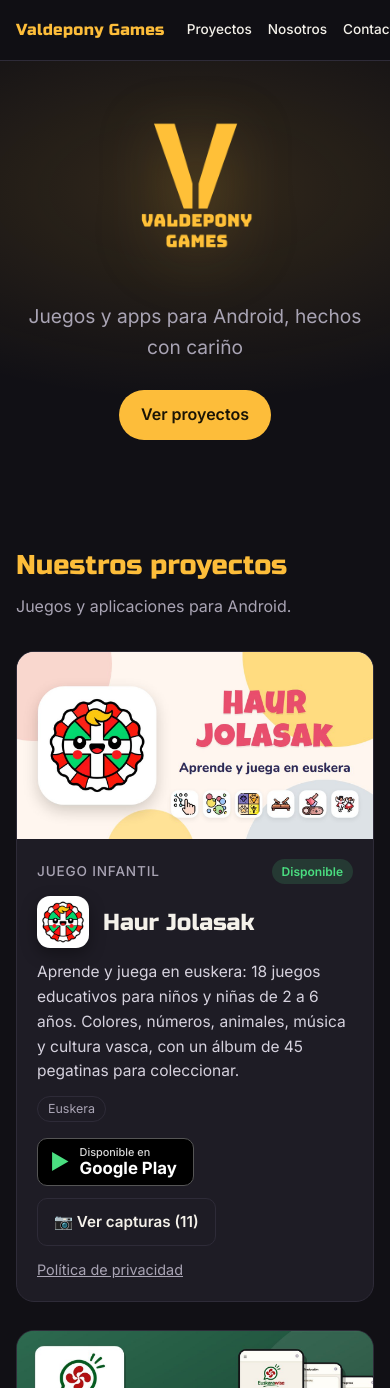
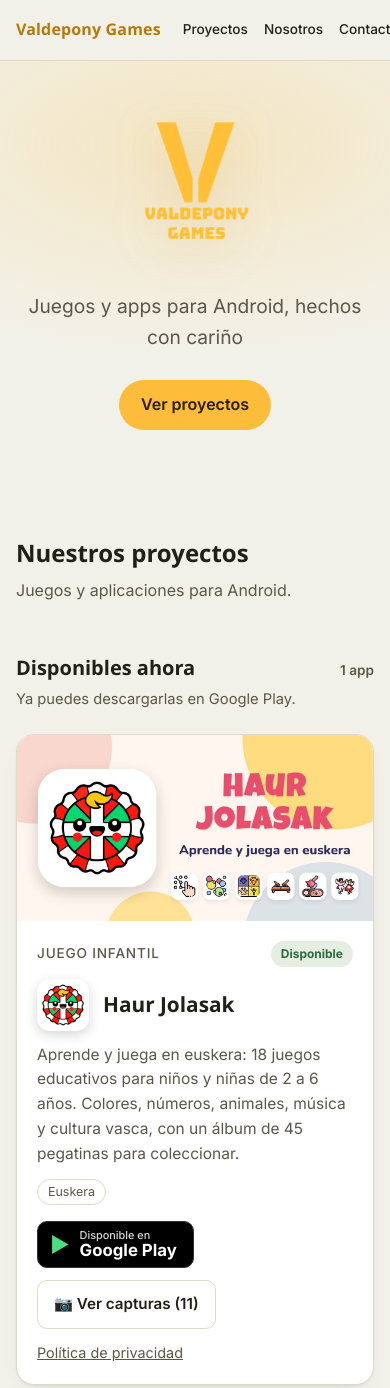
Before and after one commit to valdeponygames/valdeponygames.github.io, a plain HTML site: page index.html in a window 390 px wide. Shown: the top 1388 px of the page. Drawn offline with Linux system fonts and the light colour scheme; a web font is replaced by a local one.

Commit message:
Nuevo diseño claro de la web, con los publicados siempre primero
- Tema claro (fondo cálido, tipografía Unbounded + Inter), en vez del oscuro casi negro de antes
- Los proyectos se separan en dos secciones con su propia explicación: «Disponibles ahora» y «En camino», en vez de una sola fila donde había que fijarse en una etiqueta
- Páginas de política de privacidad a juego con el nuevo estilo
- La galería de capturas mantiene fondo oscuro a propósito, para que se vean mejor las fotos

Co-Authored-By: Claude Sonnet 5 <noreply@anthropic.com>

```diff
--- a/css/privacy.css
+++ b/css/privacy.css
@@ -1,4 +1,4 @@
-:root { --bg: #111015; --surface: #1e1c25; --line: #2e2b38; --text: #f4f1ea; --muted: #a9a4b4; --accent: #fdbd3a; }
+:root { --bg: #f2f1e9; --surface: #ffffff; --line: #ded9c8; --text: #221f17; --muted: #5c5648; --accent: #b5790a; }
 * { box-sizing: border-box; }
 body { margin: 0; background: var(--bg); color: var(--text); font: 17px/1.65 "Inter", system-ui, -apple-system, "Segoe UI", Roboto, sans-serif; }
 a { color: var(--accent); }
@@ -6,14 +6,14 @@ header { border-bottom: 1px solid var(--line); padding: 28px 16px 22px; }
 header .in, main { max-width: 760px; margin: 0 auto; }
 .back { display: inline-block; margin-bottom: 14px; font-size: .9rem; color: var(--muted); text-decoration: none; }
 .back:hover { color: var(--accent); }
-h1 { margin: 0; font-size: 1.7rem; line-height: 1.25; }
+h1 { margin: 0; font-size: 1.7rem; line-height: 1.25; font-family: "Unbounded", "Inter", sans-serif; font-weight: 600; }
 .date { margin: 6px 0 0; color: var(--muted); font-size: .9rem; }
 nav.lang { display: flex; gap: 8px; margin-top: 14px; flex-wrap: wrap; }
 nav.lang a { border: 1px solid var(--line); border-radius: 999px; padding: 3px 14px; text-decoration: none; color: var(--text); font-size: .9rem; }
 nav.lang a:hover { border-color: var(--accent); }
 main { padding: 8px 16px 48px; }
-section { background: var(--surface); border: 1px solid var(--line); border-radius: 16px; padding: 6px 24px 20px; margin: 24px 0; }
-h2 { color: var(--accent); }
+section { background: var(--surface); border: 1px solid var(--line); border-radius: 16px; padding: 6px 24px 20px; margin: 24px 0; box-shadow: 0 1px 2px rgba(34, 31, 23, .05), 0 10px 24px -14px rgba(34, 31, 23, .18); }
+h2 { color: var(--accent); font-family: "Unbounded", "Inter", sans-serif; font-weight: 600; font-size: 1.3rem; }
 h3 { margin: 22px 0 4px; font-size: 1.05rem; }
-p, li { color: #d6d2de; }
+p, li { color: var(--muted); }
 footer { text-align: center; color: var(--muted); font-size: .85rem; padding: 0 16px 32px; }
--- a/css/style.css
+++ b/css/style.css
@@ -1,16 +1,21 @@
 :root {
-  --bg: #111015;
-  --bg-alt: #17161d;
-  --surface: #1e1c25;
-  --line: #2e2b38;
-  --text: #f4f1ea;
-  --muted: #a9a4b4;
-  --accent: #fdbd3a;      /* amarillo del logo */
-  --accent-ink: #1a1405;
-  --ok: #4ade80;
+  --bg: #f2f1e9;
+  --bg-alt: #e9e7da;
+  --surface: #ffffff;
+  --line: #ded9c8;
+  --text: #221f17;
+  --muted: #5c5648;
+  --accent: #b5790a;      /* ámbar del logo, oscurecido para contraste sobre fondo claro */
+  --accent-bg: #fdbd3a;   /* amarillo del logo, para fondos de botones */
+  --accent-ink: #2a1c02;
+  --ok: #2f6b3f;
+  --ok-bg: #e4efe1;
+  --soon: #8a5a12;
+  --soon-bg: #f4e6c8;
   --radius: 18px;
-  --font-title: "Russo One", "Segoe UI", system-ui, sans-serif;
+  --font-title: "Unbounded", "Segoe UI", system-ui, sans-serif;
   --font-body: "Inter", system-ui, -apple-system, "Segoe UI", Roboto, sans-serif;
+  --shadow-card: 0 1px 2px rgba(34, 31, 23, .05), 0 10px 24px -14px rgba(34, 31, 23, .18);
 }
 
 * { box-sizing: border-box; }
@@ -30,12 +35,12 @@ a { color: var(--accent); }
 /* ---------- Barra superior ---------- */
 .topbar {
   position: sticky; top: 0; z-index: 10;
-  background: rgba(17, 16, 21, .85);
+  background: rgba(242, 241, 233, .88);
   backdrop-filter: blur(10px);
   border-bottom: 1px solid var(--line);
 }
 .topbar__inner { display: flex; align-items: center; justify-content: space-between; height: 60px; gap: 16px; }
-.brand { font-family: var(--font-title); color: var(--accent); text-decoration: none; font-size: 1.15rem; letter-spacing: .02em; white-space: nowrap; }
+.brand { font-family: var(--font-title); font-weight: 600; color: var(--accent); text-decoration: none; font-size: 1.05rem; letter-spacing: .01em; white-space: nowrap; }
 .nav { display: flex; gap: 4px; }
 .nav a { color: var(--text); text-decoration: none; font-weight: 500; font-size: .95rem; padding: 6px 10px; border-radius: 8px; }
 .nav a:hover { background: var(--surface); color: var(--accent); }
@@ -45,11 +50,11 @@ a { color: var(--accent); }
   padding: 56px 0 72px;
   text-align: center;
   background:
-    radial-gradient(600px 300px at 50% 30%, rgba(253, 189, 58, .14), transparent 70%),
+    radial-gradient(600px 300px at 50% 20%, rgba(253, 189, 58, .22), transparent 70%),
     var(--bg);
 }
 .hero__inner { display: flex; flex-direction: column; align-items: center; }
-.hero__logo { width: auto; height: 240px; filter: drop-shadow(0 10px 30px rgba(253, 189, 58, .25)); }
+.hero__logo { width: auto; height: 220px; filter: drop-shadow(0 10px 24px rgba(181, 121, 10, .18)); }
 .hero__tagline { font-size: 1.2rem; color: var(--muted); max-width: 520px; margin: 24px 0 28px; }
 .hero__actions { display: flex; gap: 12px; flex-wrap: wrap; justify-content: center; }
 
@@ -61,33 +66,42 @@ a { color: var(--accent); }
   transition: transform .15s ease, background .15s ease, border-color .15s ease;
 }
 .btn:hover { transform: translateY(-2px); }
-.btn--primary { background: var(--accent); color: var(--accent-ink); }
+.btn--primary { background: var(--accent-bg); color: var(--accent-ink); }
 .btn--ghost { border: 2px solid var(--line); color: var(--text); }
 .btn--ghost:hover { border-color: var(--accent); }
 .btn--big { font-size: 1.1rem; padding: 14px 26px; word-break: break-all; }
 .btn--play {
-  background: #000; color: #fff; border: 1px solid #555;
+  background: #000; color: #fff; border: 1px solid #333;
   border-radius: 10px; padding: 7px 16px 7px 12px; line-height: 1.15;
 }
 .btn--play small { display: block; font-size: .68rem; font-weight: 500; opacity: .85; }
 .btn--play strong { display: block; font-size: 1.05rem; }
-.btn--play__icon { font-size: 1.3rem; color: var(--ok); }
-.btn--play:hover { border-color: #aaa; }
+.btn--play__icon { font-size: 1.3rem; color: #4ade80; }
+.btn--play:hover { border-color: #666; }
 
 /* ---------- Secciones ---------- */
 .section { padding: 72px 0; }
 .section--alt { background: var(--bg-alt); border-block: 1px solid var(--line); }
-.section__title { font-family: var(--font-title); font-weight: 400; font-size: clamp(1.7rem, 4vw, 2.3rem); margin: 0 0 6px; color: var(--accent); }
+.section__title { font-family: var(--font-title); font-weight: 600; font-size: clamp(1.5rem, 3.6vw, 2rem); margin: 0 0 6px; color: var(--text); }
 .section__lead { color: var(--muted); margin: 0 0 32px; }
 
+/* ---------- Grupos de proyectos (Disponibles ahora / En camino) ---------- */
+.project-group { margin-top: 48px; }
+.project-group:first-child { margin-top: 0; }
+.project-group__head { display: flex; align-items: baseline; justify-content: space-between; gap: 16px; flex-wrap: wrap; margin: 0 0 4px; }
+.project-group__head h3 { font-family: var(--font-title); font-weight: 600; font-size: 1.25rem; margin: 0; color: var(--text); }
+.project-group__count { font-size: .85rem; font-weight: 600; color: var(--muted); }
+.project-group__sub { margin: 0 0 22px; color: var(--muted); font-size: .92rem; max-width: 60ch; }
+
 /* ---------- Tarjetas de proyectos ---------- */
-.grid { display: grid; grid-template-columns: repeat(auto-fill, minmax(min(100%, 440px), 1fr)); gap: 28px; }
+.grid { display: grid; grid-template-columns: repeat(auto-fill, minmax(min(100%, 440px), 1fr)); gap: 24px; }
 .card {
   display: flex; flex-direction: column;
   background: var(--surface); border: 1px solid var(--line); border-radius: var(--radius);
-  overflow: hidden; transition: transform .2s ease, border-color .2s ease;
+  overflow: hidden; box-shadow: var(--shadow-card);
+  transition: transform .2s ease, border-color .2s ease;
 }
-.card:hover { transform: translateY(-4px); border-color: #4a4558; }
+.card:hover { transform: translateY(-4px); border-color: #c9c2ab; }
 .card__cover {
   position: relative; display: block; width: 100%; padding: 0; border: 0; margin: 0;
   aspect-ratio: 1200 / 630; overflow: hidden; background: var(--c);
@@ -96,7 +110,7 @@ button.card__cover { cursor: zoom-in; }
 .card__cover img { width: 100%; height: 100%; object-fit: cover; transition: transform .35s ease; }
 .card__zoom {
   position: absolute; right: 12px; bottom: 12px;
-  background: rgba(17, 16, 21, .78); color: #fff; font: 600 .85rem var(--font-body);
+  background: rgba(34, 31, 23, .8); color: #fff; font: 600 .85rem var(--font-body);
   padding: 6px 12px; border-radius: 999px; opacity: 0; transform: translateY(6px);
   transition: opacity .2s ease, transform .2s ease;
 }
@@ -106,9 +120,9 @@ button.card__cover:hover .card__zoom, button.card__cover:focus-visible .card__zo
 .card__meta { display: flex; justify-content: space-between; align-items: center; gap: 8px; }
 .card__type { color: var(--muted); font-size: .85rem; font-weight: 500; text-transform: uppercase; letter-spacing: .06em; }
 .card__head { display: flex; align-items: center; gap: 14px; }
-.card__icon { width: 52px; height: 52px; border-radius: 13px; box-shadow: 0 6px 16px rgba(0, 0, 0, .35); object-fit: cover; flex: none; }
-.card__title { font-family: var(--font-title); font-weight: 400; font-size: 1.45rem; margin: 0; }
-.card__desc { margin: 0; color: #d6d2de; font-size: .97rem; flex: 1; }
+.card__icon { width: 52px; height: 52px; border-radius: 13px; box-shadow: 0 4px 12px rgba(34, 31, 23, .18); object-fit: cover; flex: none; }
+.card__title { font-family: var(--font-title); font-weight: 600; font-size: 1.3rem; margin: 0; }
+.card__desc { margin: 0; color: var(--muted); font-size: .97rem; flex: 1; }
 .card__actions { display: flex; align-items: center; gap: 12px; flex-wrap: wrap; margin-top: 4px; }
 .btn--shots {
   font: inherit; font-weight: 600; font-size: .95rem; cursor: pointer;
@@ -118,14 +132,14 @@ button.card__cover:hover .card__zoom, button.card__cover:focus-visible .card__zo
 .link { color: var(--muted); font-size: .9rem; align-self: flex-start; }
 .link:hover { color: var(--accent); }
 
-.badge { font-size: .75rem; font-weight: 600; padding: 3px 10px; border-radius: 999px; background: rgba(253, 189, 58, .15); color: var(--accent); white-space: nowrap; }
-.badge--ok { background: rgba(74, 222, 128, .15); color: var(--ok); }
+.badge { font-size: .75rem; font-weight: 700; padding: 3px 10px; border-radius: 999px; background: var(--soon-bg); color: var(--soon); white-space: nowrap; }
+.badge--ok { background: var(--ok-bg); color: var(--ok); }
 
 .chips { list-style: none; display: flex; flex-wrap: wrap; gap: 6px; padding: 0; margin: 0; }
 .chips li { font-size: .78rem; padding: 2px 10px; border-radius: 999px; border: 1px solid var(--line); color: var(--muted); }
 
 /* ---------- Nosotros ---------- */
-.about p { font-size: 1.08rem; color: #d6d2de; max-width: 720px; }
+.about p { font-size: 1.08rem; color: var(--muted); max-width: 720px; }
 .values { list-style: none; padding: 0; margin: 28px 0 0; display: flex; flex-wrap: wrap; gap: 12px; }
 .values li { background: var(--surface); border: 1px solid var(--line); border-radius: 12px; padding: 10px 16px; font-weight: 500; }
 .values span { margin-right: 6px; }
@@ -149,18 +163,18 @@ button.card__cover:hover .card__zoom, button.card__cover:focus-visible .card__zo
 .footer__links a { color: var(--muted); }
 .footer__links a:hover { color: var(--accent); }
 
-/* ---------- Galería de capturas ---------- */
+/* ---------- Galería de capturas (fondo oscuro a propósito: así se ven mejor las fotos) ---------- */
 body.no-scroll { overflow: hidden; }
 .gallery {
   width: 100vw; height: 100dvh; max-width: none; max-height: none; margin: 0; padding: 0; border: 0;
-  background: rgba(10, 9, 13, .96); color: var(--text);
+  background: rgba(14, 12, 8, .97); color: #f4f1ea;
   display: none; flex-direction: column;
 }
 .gallery[open] { display: flex; }
 .gallery::backdrop { background: rgba(0, 0, 0, .6); }
 .gallery__head { display: flex; align-items: center; gap: 14px; padding: 14px 16px; }
-.gallery__title { font-family: var(--font-title); font-weight: 400; font-size: 1.3rem; margin: 0; color: var(--accent); }
-.gallery__count { color: var(--muted); font-size: .9rem; flex: 1; }
+.gallery__title { font-family: var(--font-title); font-weight: 600; font-size: 1.2rem; margin: 0; color: var(--accent-bg); }
+.gallery__count { color: #cfc9b8; font-size: .9rem; flex: 1; }
 .gallery__close, .gallery__nav {
   font: inherit; cursor: pointer; color: #fff; background: rgba(255, 255, 255, .1);
   border: 1px solid rgba(255, 255, 255, .15); border-radius: 999px;
@@ -174,19 +188,19 @@ body.no-scroll { overflow: hidden; }
 }
 .gallery__track::-webkit-scrollbar { display: none; }
 .gallery__slide { flex: none; height: 100%; margin: 0; display: flex; align-items: center; justify-content: center; scroll-snap-align: center; }
-.gallery__slide img { max-height: 100%; max-width: 84vw; width: auto; height: auto; object-fit: contain; border-radius: 12px; box-shadow: 0 16px 40px rgba(0, 0, 0, .5); }
+.gallery__slide img { max-height: 100%; max-width: 84vw; width: auto; height: auto; object-fit: contain; border-radius: 12px; box-shadow: 0 16px 40px rgba(0, 0, 0, .6); }
 .gallery__nav { position: absolute; top: 50%; transform: translateY(-50%); z-index: 1; width: 52px; height: 52px; font-size: 2rem; line-height: 1; }
 .gallery__nav--prev { left: 16px; }
 .gallery__nav--next { right: 16px; }
 .gallery__nav:disabled { opacity: .25; cursor: default; }
-.gallery__caption { text-align: center; margin: 0; padding: 14px 16px 20px; color: #d6d2de; min-height: 1.6em; }
+.gallery__caption { text-align: center; margin: 0; padding: 14px 16px 20px; color: #cfc9b8; min-height: 1.6em; }
 
 /* ---------- Móvil ---------- */
 @media (max-width: 600px) {
   .nav a { padding: 6px 6px; font-size: .85rem; }
   .brand { font-size: 1rem; }
   .hero { padding: 36px 0 52px; }
-  .hero__logo { height: 180px; }
+  .hero__logo { height: 170px; }
   .section { padding: 52px 0; }
   .grid { grid-template-columns: 1fr; }
   .gallery__nav { display: none; }
--- a/index.html
+++ b/index.html
@@ -5,14 +5,14 @@
   <meta name="viewport" content="width=device-width, initial-scale=1">
   <title>Valdepony Games · Juegos y apps para Android</title>
   <meta name="description" content="Valdepony Games: juegos y aplicaciones para Android. Haur Jolasak, EuskaraWise, Hiru txirlo y Mi Maleta.">
-  <meta name="theme-color" content="#111015">
+  <meta name="theme-color" content="#f2f1e9">
   <meta property="og:title" content="Valdepony Games">
   <meta property="og:description" content="Juegos y apps para Android, hechos con cariño">
   <meta property="og:image" content="img/logo-valdepony.png">
   <link rel="icon" href="img/favicon.svg" type="image/svg+xml">
   <link rel="preconnect" href="https://fonts.googleapis.com">
   <link rel="preconnect" href="https://fonts.gstatic.com" crossorigin>
-  <link href="https://fonts.googleapis.com/css2?family=Russo+One&family=Inter:wght@400;500;600;700&display=swap" rel="stylesheet">
+  <link href="https://fonts.googleapis.com/css2?family=Unbounded:wght@500;600;700&family=Inter:wght@400;500;600;700&display=swap" rel="stylesheet">
   <link rel="stylesheet" href="css/style.css">
 </head>
 <body>
@@ -44,7 +44,24 @@
       <div class="wrap">
         <h2 class="section__title">Nuestros proyectos</h2>
         <p class="section__lead">Juegos y aplicaciones para Android.</p>
-        <div class="grid" id="project-grid"></div>
+
+        <div class="project-group">
+          <div class="project-group__head">
+            <h3>Disponibles ahora</h3>
+            <span class="project-group__count" id="count-published"></span>
+          </div>
+          <p class="project-group__sub">Ya puedes descargarlas en Google Play.</p>
+          <div class="grid" id="grid-published"></div>
+        </div>
+
+        <div class="project-group" id="group-soon">
+          <div class="project-group__head">
+            <h3>En camino</h3>
+            <span class="project-group__count" id="count-soon"></span>
+          </div>
+          <p class="project-group__sub">En desarrollo o en pruebas. Algunas ya se pueden probar en el navegador.</p>
+          <div class="grid" id="grid-soon"></div>
+        </div>
       </div>
     </section>
 
--- a/js/main.js
+++ b/js/main.js
@@ -117,7 +117,8 @@
   }
 
   /* ---------- Tarjetas de proyectos ---------- */
-  const grid = document.getElementById("project-grid");
+  const gridPublished = document.getElementById("grid-published");
+  const gridSoon = document.getElementById("grid-soon");
   const privacyLinks = document.getElementById("privacy-links");
 
   SITE.projects.forEach((p) => {
@@ -164,8 +165,16 @@
         p.privacy ? el("a", { class: "link", href: p.privacy, text: "Política de privacidad" }) : null
       ])
     ]);
-    grid.appendChild(card);
+    (p.published ? gridPublished : gridSoon).appendChild(card);
 
     if (p.privacy) privacyLinks.appendChild(el("a", { href: p.privacy, text: "Privacidad · " + p.name }));
   });
+
+  const published = SITE.projects.filter((p) => p.published);
+  const soon = SITE.projects.filter((p) => !p.published);
+  document.getElementById("count-published").textContent = published.length === 1 ? "1 app" : published.length + " apps";
+  document.getElementById("count-soon").textContent = soon.length === 1 ? "1 proyecto" : soon.length + " proyectos";
+  const groupSoon = document.getElementById("group-soon");
+  if (!soon.length) groupSoon.hidden = true;
+  if (!published.length) document.getElementById("grid-published").closest(".project-group").hidden = true;
 })();
--- a/privacidad/abyssal.html
+++ b/privacidad/abyssal.html
@@ -5,6 +5,9 @@
   <meta name="viewport" content="width=device-width, initial-scale=1">
   <title>ABYSSAL · Política de privacidad / Privacy policy</title>
   <link rel="icon" href="../img/favicon.svg" type="image/svg+xml">
+  <link rel="preconnect" href="https://fonts.googleapis.com">
+  <link rel="preconnect" href="https://fonts.gstatic.com" crossorigin>
+  <link href="https://fonts.googleapis.com/css2?family=Unbounded:wght@600&family=Inter:wght@400;500;600;700&display=swap" rel="stylesheet">
   <link rel="stylesheet" href="../css/privacy.css">
 </head>
 <body>
```
Also changed, not shown: privacidad/euskarawise.html (+3 -0 lines), privacidad/haur-jolasak.html (+3 -0 lines), privacidad/hiru-txirlo.html (+3 -0 lines), privacidad/olivar-incremental.html (+3 -0 lines), privacidad/pilates-en-casa.html (+3 -0 lines).
